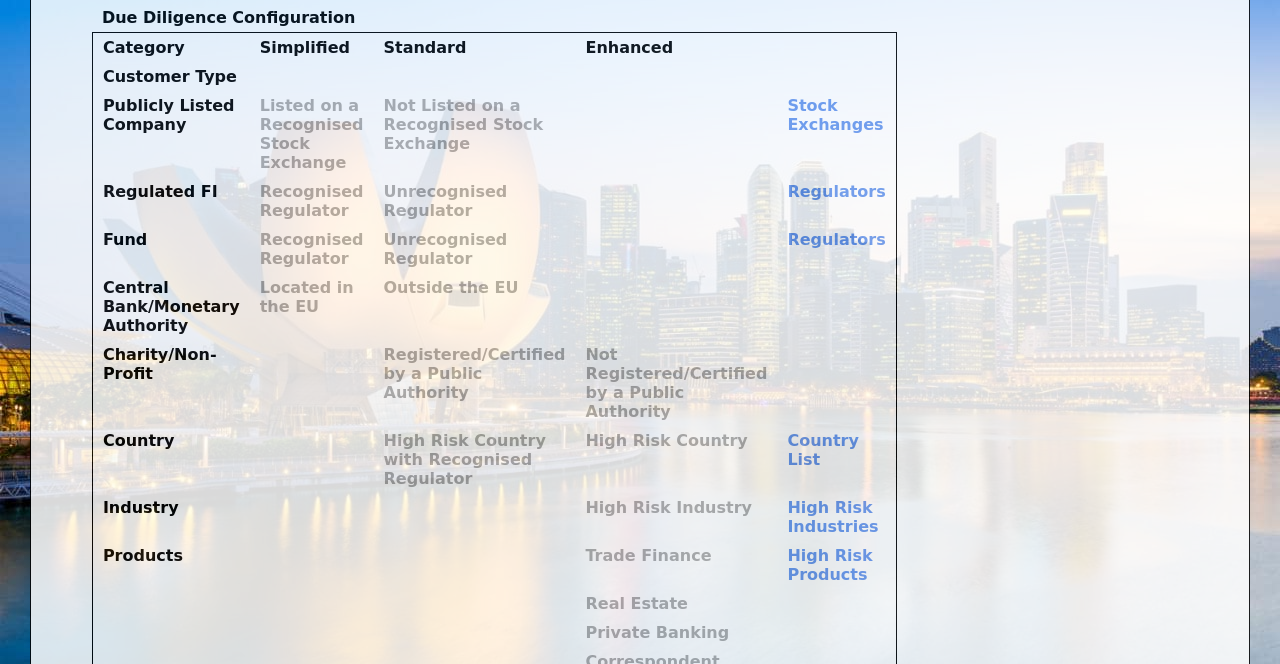
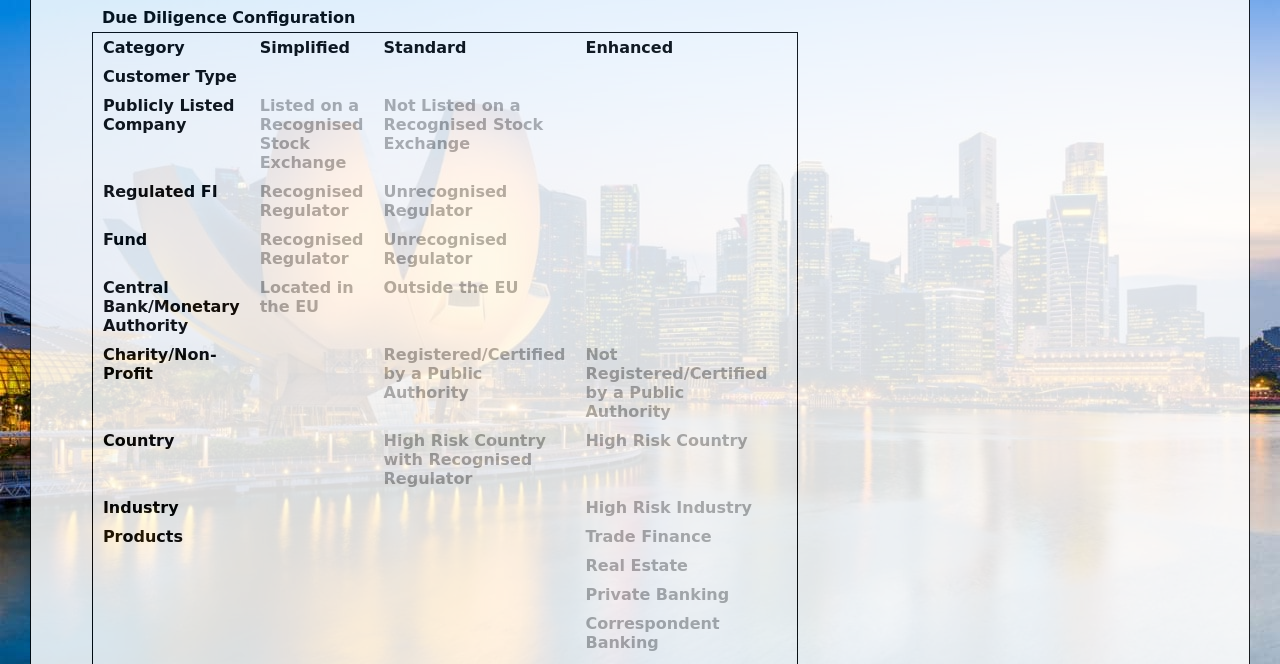
Before and after one commit to PaulKellerSG/Blacksmith-Wireframe-Test, a plain HTML site: page html/profileING.html in a window 1280 px wide. Shown: the part 136-800 px from the top of the page. Drawn offline with nearby package versions, Linux system fonts and the light colour scheme; a web font is replaced by a local one.

Commit message:
More Profile Work

```diff
--- a/html/profileING.html
+++ b/html/profileING.html
@@ -36,27 +36,18 @@
                         <div class="cell cellContents">Listed on a Recognised Stock Exchange</div>
                         <div class="cell cellContents">Not Listed on a Recognised Stock Exchange</div>
                         <div class="cell cellContents"> </div>
-                        <div class="cell">
-                            <a href="exchangeDetailsList.html" target="_blank">Stock Exchanges</a>
-                        </div>
                     </div>
                     <div class="row">
                         <div class="cell">Regulated FI</div>
                         <div class="cell cellContents">Recognised Regulator</div>
                         <div class="cell cellContents">Unrecognised Regulator</div>
                         <div class="cell cellContents"> </div>
-                        <div class="cell">
-                            <a href="regulatorDetailsList.html" target="_blank">Regulators</a>
-                        </div>
                     </div>
                     <div class="row">
                         <div class="cell">Fund</div>
                         <div class="cell cellContents">Recognised Regulator</div>
                         <div class="cell cellContents">Unrecognised Regulator</div>
                         <div class="cell cellContents"> </div>
-                        <div class="cell">
-                            <a href="regulatorDetailsList.html" target="_blank">Regulators</a>
-                        </div>
                     </div>
                     <div class="row">
                         <div class="cell">Central Bank/Monetary Authority</div>
@@ -77,27 +68,18 @@
                         <div class="cell cellContents"> </div>
                         <div class="cell cellContents">High Risk Country with Recognised Regulator</div>
                         <div class="cell cellContents">High Risk Country</div>
-                        <div class="cell">
-                            <a href="countryList.html" target="_blank">Country List</a>
-                        </div>
                     </div>
                     <div class="row">
                         <div class="cell">Industry</div>
                         <div class="cell cellContents"> </div>
                         <div class="cell cellContents"> </div>
                         <div class="cell cellContents">High Risk Industry</div>
-                        <div class="cell">
-                            <a href="highRiskIndustries.html" target="_blank">High Risk Industries</a>
-                        </div>
                     </div>
                     <div class="row">
                         <div class="cell">Products</div>
                         <div class="cell cellContents"> </div>
                         <div class="cell cellContents"> </div>
                         <div class="cell cellContents">Trade Finance</div>
-                        <div class="cell">
-                            <a href="highRiskProducts.html" target="_blank">High Risk Products</a>
-                        </div>
                     </div>
                     <div class="row">
                         <div class="cell"></div>
```
